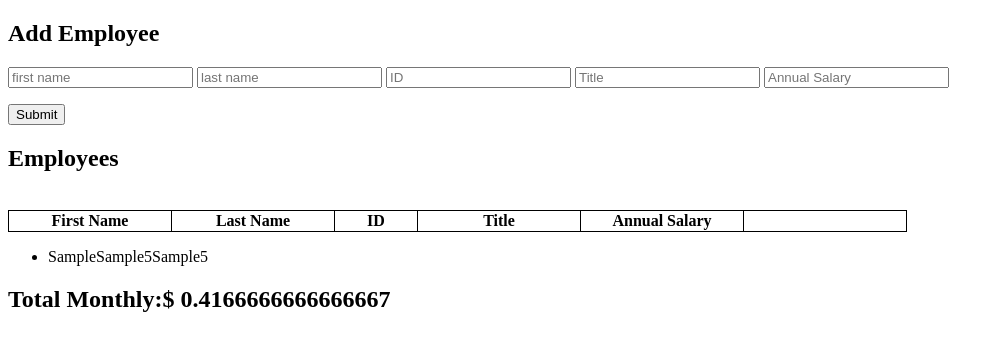
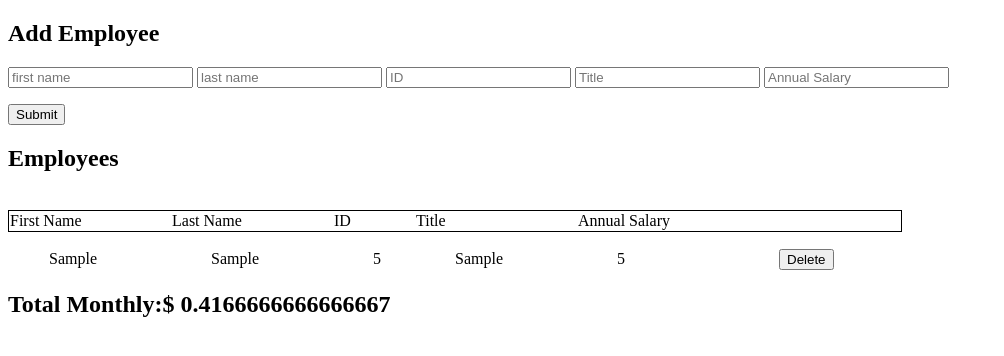
Before and after one commit to AC-Aaron/weekend-jquery-salary-calculator, a plain HTML site: page index.html in a window 1280 px wide. Both pictures are taken after typing "Sample", "Sample", "5", "Sample", "5" into the empty fields and a click on the button "Submit". Shown: the whole page, without its empty margins (0-1004 px from the left). Drawn offline with Linux system fonts and the light colour scheme.

Commit message:
added delete button but it is not working yet

```diff
--- a/index.html
+++ b/index.html
@@ -33,12 +33,12 @@
         <h2>Employees</h2> <br>
         <table class="Employees-table" id="employeesTableID">
             <tr>
-               <th class="employeeTableCell" id="firstNameCell"> First Name </th>
-               <th class="employeeTableCell" id="lastNameCell"> Last Name </th>
-               <th class="employeeTableCell" id="IDCell"> ID </th>
-               <th class="employeeTableCell" id="titleCell"> Title </th>
-               <th class="employeeTableCell" id="annualSalaryCell"> Annual Salary </th>
-               <th class="employeeTableCell" id="deleteButtonCell">               </th>
+               <td class="employeeTableCell" id="firstNameCell"> First Name </td>
+               <td class="employeeTableCell" id="lastNameCell"> Last Name </td>
+               <td class="employeeTableCell" id="IDCell"> ID </td>
+               <td class="employeeTableCell" id="titleCell"> Title </td>
+               <td class="employeeTableCell" id="annualSalaryCell"> Annual Salary </td>
+               <td class="employeeTableCell" id="deleteButtonCell">               </td>
             </tr>
         </table>
 
--- a/myStyleSheet.css
+++ b/myStyleSheet.css
@@ -1,8 +1,4 @@
-table, th {
-    border: 1px solid black;
-    border-collapse: collapse;
-    size: 153px by 21px;
-}
+
 
 #monthlyTotal {
     text-align: right;
@@ -12,7 +8,8 @@ table, th {
 
 }
 .Employees-table {
-
+    border: 1px solid black;
+    border-collapse: collapse;
 }
 .employeeTableCell{
 
--- a/myscript.js
+++ b/myscript.js
@@ -5,7 +5,8 @@ $(document).ready(readyNow);
 function readyNow() {
     console.log('DOM is loaded!!');
     $('#infoSubmitButton').on('click', submitEmployeeInfo);
-
+    //listener for delete button
+    $('#employeesTableID').on('click','deleteButton', onDelete);
 }
 
 //create an array to hold info obtained from field inputs
@@ -54,7 +55,7 @@ console.log('hey, you clicked the submit button!!')
     monthlyCostTracker();
 }   // end submitEmployeeInfo
 
-// To-Do:
+
 function monthlyCostTracker(){
     console.log('in monthlyCostTracker');
     let totalSalaries = 0;
@@ -93,11 +94,27 @@ function displayEmployeeInfo(){
     //loop through employeeFormInputs
 for (let employee of employeeFormInputs ){
     //for each submission create a list item row
-el.append(`<li>` + employee.firstName + employee.lastName + employee.IDnumber + employee.JobTitle + employee.AnnualSalary + `</li>`);
+el.append(`
+            <tr>
+            <td class="employeeTableCell" id="firstNameCell"> ${employee.firstName} </td>
+            <td class="employeeTableCell" id="lastNameCell"> ${employee.lastName} </td>
+            <td class="employeeTableCell" id="IDCell"> ${employee.IDnumber} </td>
+            <td class="employeeTableCell" id="titleCell"> ${employee.JobTitle} </td>
+            <td class="employeeTableCell" id="annualSalaryCell"> ${employee.AnnualSalary} </td>
+            <td>
+                    <button class="deleteButton">Delete</button>
+            </td>
+            </tr>
+        `);
 }   //end for of loop
 
     //for each submission create a list item row
 }   //end displayEmployeeInfo
+
+function onDelete(){
+    console.log('inside onDelete')
+
+}
 
 /*
 A 'Submit' button should collect the form information, store the information
```
